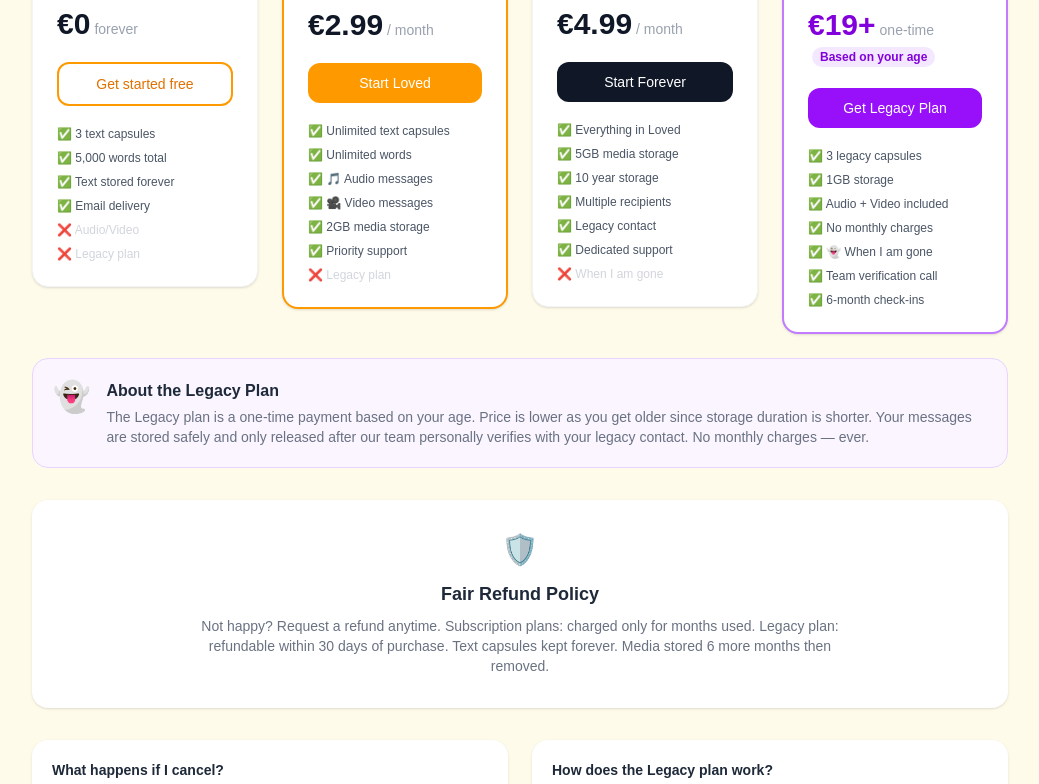
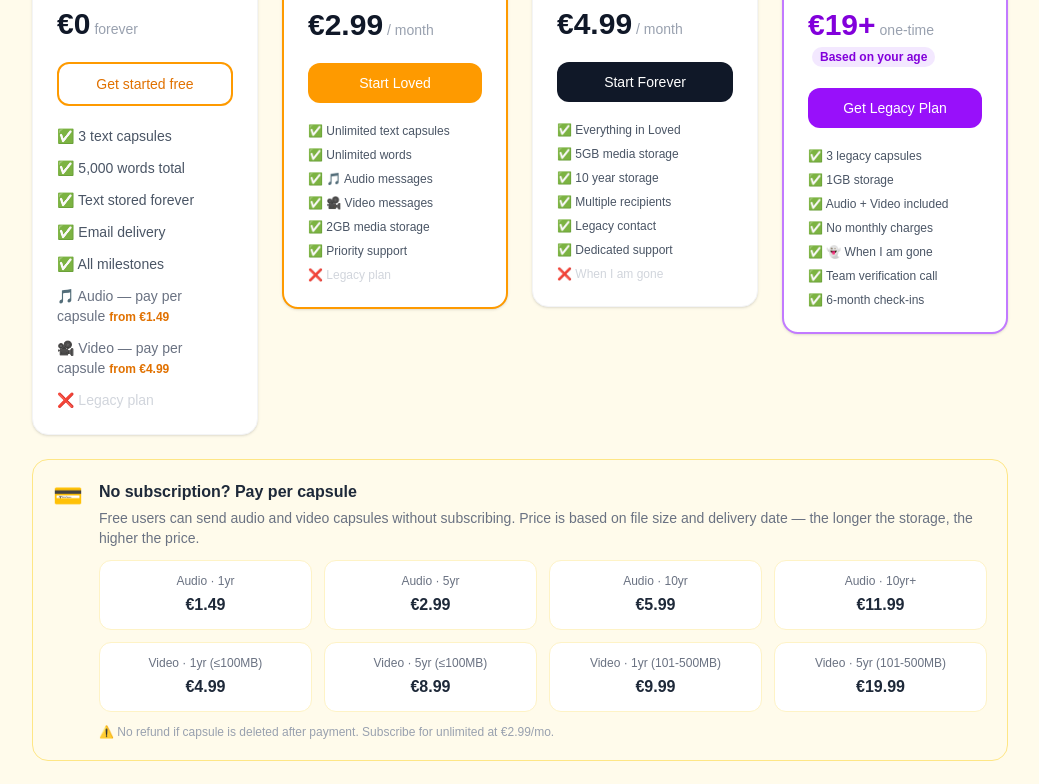
Before and after one commit to vgk2705/timecapsule, a Next.js app: page /pricing in a window 1280 px wide. Shown: the part 560-1344 px from the top of the page, without its empty margins (120-1159 px from the left). Built offline with nearby package versions, Linux system fonts and the light colour scheme; no server answers.

Commit message:
Fix email validation, add per-capsule pricing to pricing page, test instructions

```diff
--- a/app/legacy/submit-proof/page.js
+++ b/app/legacy/submit-proof/page.js
@@ -14,7 +14,15 @@ export default function SubmitProof() {
   const [error, setError] = useState('')
   const [uploadProgress, setUploadProgress] = useState('')
 
+  const emailRegex = /^[^\s@]+@[^\s@]+\.[^\s@]+$/
+
   const handleFindContact = async () => {
+    // ✅ Validate email format before searching
+    if (!emailRegex.test(email.trim())) {
+      setError('Please enter a valid email address (e.g. name@example.com)')
+      return
+    }
+
     setLoading(true)
     setError('')
     const { data, error } = await supabase
@@ -178,9 +186,16 @@ setUploadProgress('Saving verification record...')
                   value={email}
                   onChange={e => setEmail(e.target.value)}
                   onKeyDown={e => e.key === 'Enter' && handleFindContact()}
-                  className="w-full border border-gray-200 rounded-xl px-4 py-3 text-base text-gray-900 focus:outline-none focus:ring-2 focus:ring-purple-300"
+                  className={`w-full border rounded-xl px-4 py-3 text-base text-gray-900 focus:outline-none focus:ring-2 focus:ring-purple-300 ${
+                    email && !emailRegex.test(email.trim())
+                      ? 'border-red-300 bg-red-50'
+                      : 'border-gray-200'
+                  }`}
                   placeholder="your@email.com"
                 />
+                {email && !emailRegex.test(email.trim()) && (
+                  <p className="text-xs text-red-500 mt-1">Please enter a valid email address</p>
+                )}
               </div>
 
               {error && (
--- a/app/pricing/page.js
+++ b/app/pricing/page.js
@@ -199,12 +199,25 @@ export default function PricingPage() {
               className="block w-full text-center border-2 border-amber-500 text-amber-600 hover:bg-amber-50 py-2.5 rounded-xl font-medium transition mb-5 text-sm">
               {user ? 'Dashboard' : 'Get started free'}
             </a>
-            <ul className="space-y-2 text-xs text-gray-600">
+            {/* ✅ Updated — per capsule option */}
+            <ul className="space-y-2 md:space-y-3 text-sm text-gray-600">
               <li>✅ 3 text capsules</li>
               <li>✅ 5,000 words total</li>
               <li>✅ Text stored forever</li>
               <li>✅ Email delivery</li>
-              <li className="text-gray-300">❌ Audio/Video</li>
+              <li>✅ All milestones</li>
+              <li className="text-gray-500">
+                🎵 Audio — pay per capsule
+                <span className="ml-1 text-xs text-amber-600 font-semibold">
+                  {isIndia ? 'from ₹49' : 'from €1.49'}
+                </span>
+              </li>
+              <li className="text-gray-500">
+                🎥 Video — pay per capsule
+                <span className="ml-1 text-xs text-amber-600 font-semibold">
+                  {isIndia ? 'from ₹149' : 'from €4.99'}
+                </span>
+              </li>
               <li className="text-gray-300">❌ Legacy plan</li>
             </ul>
           </div>
@@ -317,6 +330,40 @@ export default function PricingPage() {
           </div>
         )}
 
+        {/* ✅ Per-capsule pricing note */}
+        <div className="mt-6 bg-amber-50 border border-amber-200 rounded-2xl p-5">
+          <div className="flex items-start gap-4">
+            <span className="text-2xl">💳</span>
+            <div>
+              <h3 className="font-bold text-gray-800 mb-1">No subscription? Pay per capsule</h3>
+              <p className="text-gray-500 text-sm mb-3">
+                Free users can send audio and video capsules without subscribing.
+                Price is based on file size and delivery date — the longer the storage, the higher the price.
+              </p>
+              <div className="grid grid-cols-2 md:grid-cols-4 gap-3">
+                {[
+                  { label: 'Audio · 1yr', inr: '₹49', eur: '€1.49' },
+                  { label: 'Audio · 5yr', inr: '₹99', eur: '€2.99' },
+                  { label: 'Audio · 10yr', inr: '₹199', eur: '€5.99' },
+                  { label: 'Audio · 10yr+', inr: '₹399', eur: '€11.99' },
+                  { label: 'Video · 1yr (≤100MB)', inr: '₹149', eur: '€4.99' },
+                  { label: 'Video · 5yr (≤100MB)', inr: '₹299', eur: '€8.99' },
+                  { label: 'Video · 1yr (101-500MB)', inr: '₹299', eur: '€9.99' },
+                  { label: 'Video · 5yr (101-500MB)', inr: '₹599', eur: '€19.99' },
+                ].map((row, i) => (
+                  <div key={i} className="bg-white rounded-xl p-3 border border-amber-100 text-center">
+                    <p className="text-xs text-gray-500 mb-1">{row.label}</p>
+                    <p className="font-bold text-gray-800">{isIndia ? row.inr : row.eur}</p>
+                  </div>
+                ))}
+              </div>
+              <p className="text-xs text-gray-400 mt-3">
+                ⚠️ No refund if capsule is deleted after payment. Subscribe for unlimited at {isIndia ? '₹99/mo' : '€2.99/mo'}.
+              </p>
+            </div>
+          </div>
+        </div>
+
         {/* Legacy special note */}
         <div className="mt-6 bg-purple-50 border border-purple-200 rounded-2xl p-5">
           <div className="flex items-start gap-4">
--- a/app/upgrade/page.js
+++ b/app/upgrade/page.js
@@ -77,7 +77,6 @@ export default function UpgradePage() {
       if (!data.user) { router.push('/login'); return }
       setUser(data.user)
 
-      // Check existing subscription
       const { data: sub } = await supabase
         .from('subscriptions')
         .select('plan, status')
@@ -86,7 +85,6 @@ export default function UpgradePage() {
         .single()
       setCurrentSub(sub)
 
-      // Check legacy plan
       const { data: legacy } = await supabase
         .from('legacy_plans')
         .select('id')
@@ -95,13 +93,11 @@ export default function UpgradePage() {
       setHasLegacy(!!legacy)
     })
 
-    // Detect India
     fetch('https://ipapi.co/json/')
       .then(r => r.json())
       .then(data => { setIsIndia(data.country_code === 'IN') })
       .catch(() => {})
 
-    // Load Razorpay
     const script = document.createElement('script')
     script.src = 'https://checkout.razorpay.com/v1/checkout.js'
     script.async = true
@@ -188,7 +184,6 @@ export default function UpgradePage() {
           )}
         </div>
 
-        {/* Current plan info */}
         {currentSub && (
           <div className="bg-green-50 border border-green-200 rounded-2xl p-4 mb-8 text-center">
             <p className="text-green-700 text-sm font-medium">
@@ -243,9 +238,88 @@ export default function UpgradePage() {
           ))}
         </div>
 
+        {/* ✅ Per-capsule section — updated with full pricing table */}
+        <div className="bg-amber-50 border-2 border-amber-200 rounded-2xl p-6 md:p-8 mt-8" id="per-capsule">
+          <div className="flex items-start gap-4 mb-6">
+            <span className="text-3xl">💳</span>
+            <div>
+              <h2 className="text-xl font-bold text-gray-800 mb-1">Pay Per Capsule</h2>
+              <p className="text-gray-500 text-sm">
+                No subscription needed. Pay once per audio or video capsule.
+                Price based on file size and how long we store it.
+              </p>
+            </div>
+          </div>
+
+          <div className="grid grid-cols-1 md:grid-cols-2 gap-4 mb-4">
+            {/* Audio pricing */}
+            <div className="bg-white rounded-xl p-4 border border-amber-200">
+              <p className="font-bold text-gray-800 mb-3">🎵 Audio (max 50MB)</p>
+              <div className="space-y-2 text-sm">
+                {[
+                  { label: 'Deliver within 1 year', inr: '₹49', eur: '€1.49' },
+                  { label: 'Deliver in 1-5 years', inr: '₹99', eur: '€2.99' },
+                  { label: 'Deliver in 5-10 years', inr: '₹199', eur: '€5.99' },
+                  { label: 'Deliver in 10+ years', inr: '₹399', eur: '€11.99' },
+                ].map((row, i) => (
+                  <div key={i} className="flex justify-between items-center py-1 border-b border-gray-100 last:border-0">
+                    <span className="text-gray-500">{row.label}</span>
+                    <span className="font-semibold text-gray-800">{isIndia ? row.inr : row.eur}</span>
+                  </div>
+                ))}
+              </div>
+            </div>
+
+            {/* Video pricing */}
+            <div className="bg-white rounded-xl p-4 border border-amber-200">
+              <p className="font-bold text-gray-800 mb-3">🎥 Video (by file size)</p>
+              <div className="space-y-2 text-xs">
+                <p className="font-medium text-gray-600">Up to 100MB:</p>
+                {[
+                  { label: '1 yr', inr: '₹149', eur: '€4.99' },
+                  { label: '5 yr', inr: '₹299', eur: '€8.99' },
+                  { label: '10 yr', inr: '₹499', eur: '€16.99' },
+                ].map((row, i) => (
+                  <div key={i} className="flex justify-between py-0.5">
+                    <span className="text-gray-500">{row.label}</span>
+                    <span className="font-semibold">{isIndia ? row.inr : row.eur}</span>
+                  </div>
+                ))}
+                <p className="font-medium text-gray-600 mt-2">101MB - 500MB:</p>
+                {[
+                  { label: '1 yr', inr: '₹299', eur: '€9.99' },
+                  { label: '5 yr', inr: '₹599', eur: '€19.99' },
+                  { label: '10 yr', inr: '₹999', eur: '€33.99' },
+                ].map((row, i) => (
+                  <div key={i} className="flex justify-between py-0.5">
+                    <span className="text-gray-500">{row.label}</span>
+                    <span className="font-semibold">{isIndia ? row.inr : row.eur}</span>
+                  </div>
+                ))}
+                <p className="font-medium text-gray-600 mt-2">501MB - 2GB:</p>
+                {[
+                  { label: '1 yr', inr: '₹599', eur: '€19.99' },
+                  { label: '5 yr', inr: '₹1,199', eur: '€39.99' },
+                  { label: '10 yr', inr: '₹1,999', eur: '€66.99' },
+                ].map((row, i) => (
+                  <div key={i} className="flex justify-between py-0.5">
+                    <span className="text-gray-500">{row.label}</span>
+                    <span className="font-semibold">{isIndia ? row.inr : row.eur}</span>
+                  </div>
+                ))}
+              </div>
+            </div>
+          </div>
+
+          <div className="bg-amber-100 rounded-xl p-3 text-xs text-amber-700">
+            <p>⚠️ No refund policy: Payments are non-refundable if the capsule is deleted.</p>
+            <p className="mt-1">💡 Subscribe to Loved ({isIndia ? '₹99/mo' : '€2.99/mo'}) for unlimited audio & video capsules.</p>
+          </div>
+        </div>
+
         {/* Legacy Plan Section */}
         {!hasLegacy ? (
-          <div className="bg-purple-50 border-2 border-purple-300 rounded-2xl p-6 md:p-8">
+          <div className="bg-purple-50 border-2 border-purple-300 rounded-2xl p-6 md:p-8 mt-8">
             <div className="flex items-start gap-4 mb-6">
               <span className="text-4xl">👻</span>
               <div>
@@ -258,7 +332,6 @@ export default function UpgradePage() {
               </div>
             </div>
 
-            {/* Legacy pricing table */}
             <div className="grid grid-cols-2 md:grid-cols-4 gap-3 mb-6">
               {[
                 { age: '20s', inr: '₹4,999', eur: '€149', years: 75 },
@@ -296,7 +369,7 @@ export default function UpgradePage() {
             </a>
           </div>
         ) : (
-          <div className="bg-purple-50 border border-purple-200 rounded-2xl p-6 text-center">
+          <div className="bg-purple-50 border border-purple-200 rounded-2xl p-6 text-center mt-8">
             <span className="text-4xl">👻</span>
             <h2 className="text-lg font-bold text-gray-800 mt-3 mb-2">Legacy Plan Active ✅</h2>
             <p className="text-gray-500 text-sm mb-4">Your legacy messages are safely stored.</p>
```
Lines whose indentation alone changed are shown as unchanged.
